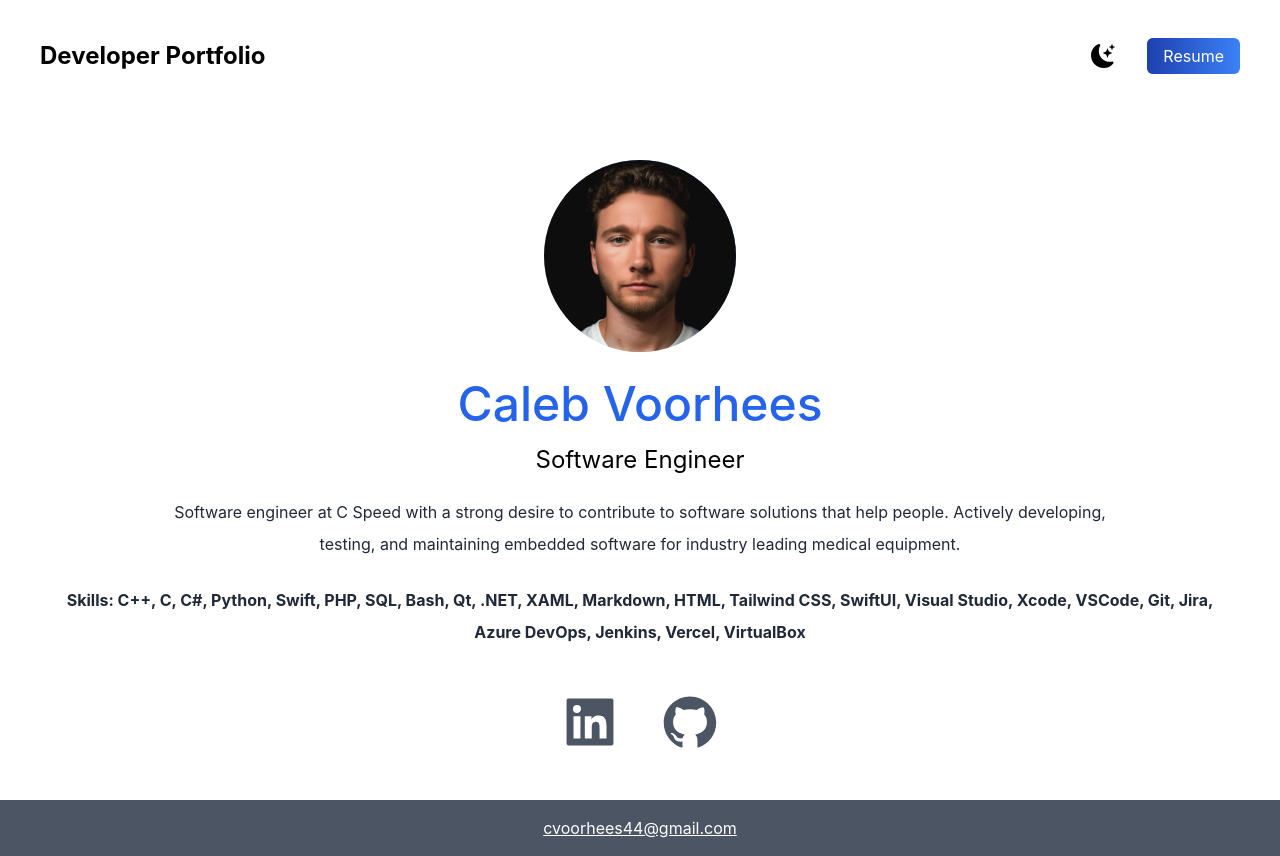
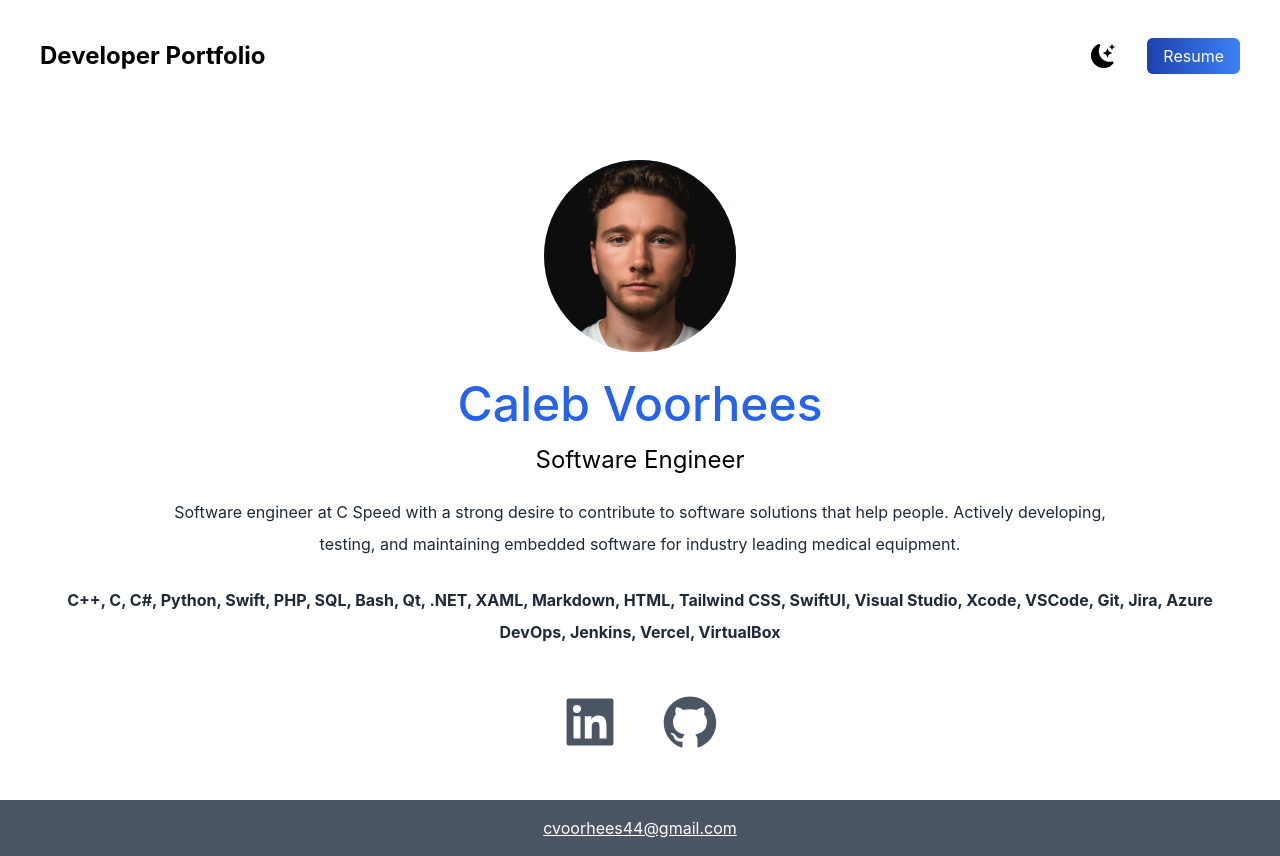
Before and after one commit to cvoorhees15/caleb-dev-portfolio, a Next.js app: page / in a window 1280 px wide. Built offline with nearby package versions, Linux system fonts and the light colour scheme.

Commit message:
Removed "Skills:" from skill list

```diff
--- a/pages/index.js
+++ b/pages/index.js
@@ -47,7 +47,7 @@ export default function Home() {
             <p className="text-md py-3 px-6 max-w-5xl mx-auto leading-8 text-gray-800 dark:text-gray-500">
               Software engineer at C Speed with a strong desire to contribute to software solutions that help people. Actively developing, testing, and maintaining embedded software for industry leading medical equipment.            </p>
             <p className="text-md py-3 mx-auto leading-8 font-bold text-gray-800 dark:text-gray-500">
-              Skills: C++, C, C#, Python, Swift, PHP, SQL, Bash, Qt, .NET, XAML, Markdown, HTML, Tailwind CSS, SwiftUI, Visual Studio, Xcode, VSCode, Git, Jira, Azure DevOps, Jenkins, Vercel, VirtualBox
+              C++, C, C#, Python, Swift, PHP, SQL, Bash, Qt, .NET, XAML, Markdown, HTML, Tailwind CSS, SwiftUI, Visual Studio, Xcode, VSCode, Git, Jira, Azure DevOps, Jenkins, Vercel, VirtualBox
             </p>
           </div>
           <div class= "flex flex-row justify-center">
```
